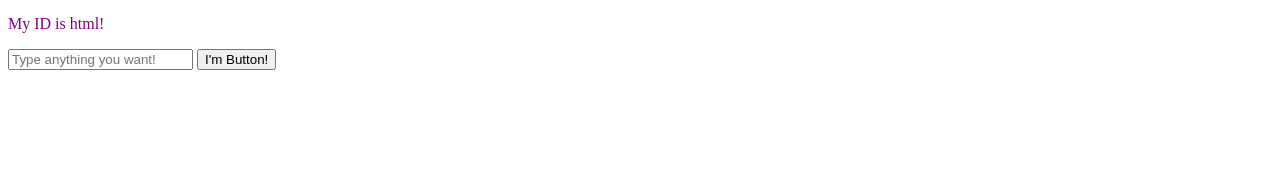
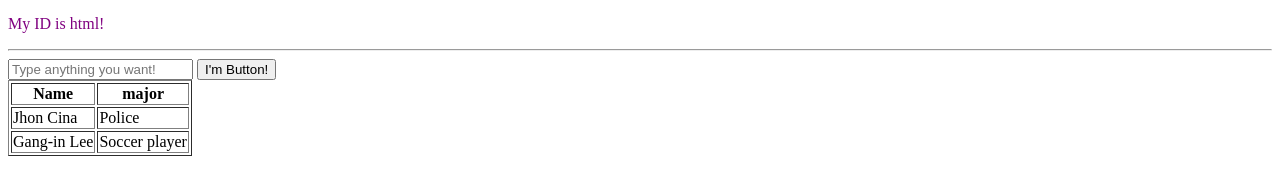
Before and after one commit to JJCES/webStudy, a plain HTML site: page index.html in a window 1280 px wide. Shown: the part 471-666 px from the top of the page. Drawn offline with Linux system fonts and the light colour scheme.

Commit message:
Add table tag

```diff
--- a/index.html
+++ b/index.html
@@ -30,9 +30,33 @@
         <p>I'm in container!</p>
         <p>I'm in container too!</p>
     </div>
+
     <p id="html">My ID is html!</p>
-    <input placeholder="Type anything you want!"/>
+
+    <hr />
+
+    <input placeholder="Type anything you want!" />
+
     <button>I'm Button!</button>
+
+    <br />
+
+    <table border="1px">
+        <thead>
+            <th>Name</th>
+            <th>major</th>
+        </thead>
+        <tbody>
+            <tr>
+                <td>Jhon Cina</td>
+                <td>Police</td>
+            </tr>
+            <tr>
+                <td>Gang-in Lee</td>
+                <td>Soccer player</td>
+            </tr>
+        </tbody>
+    </table>
 </body>
 
 </html>
```
